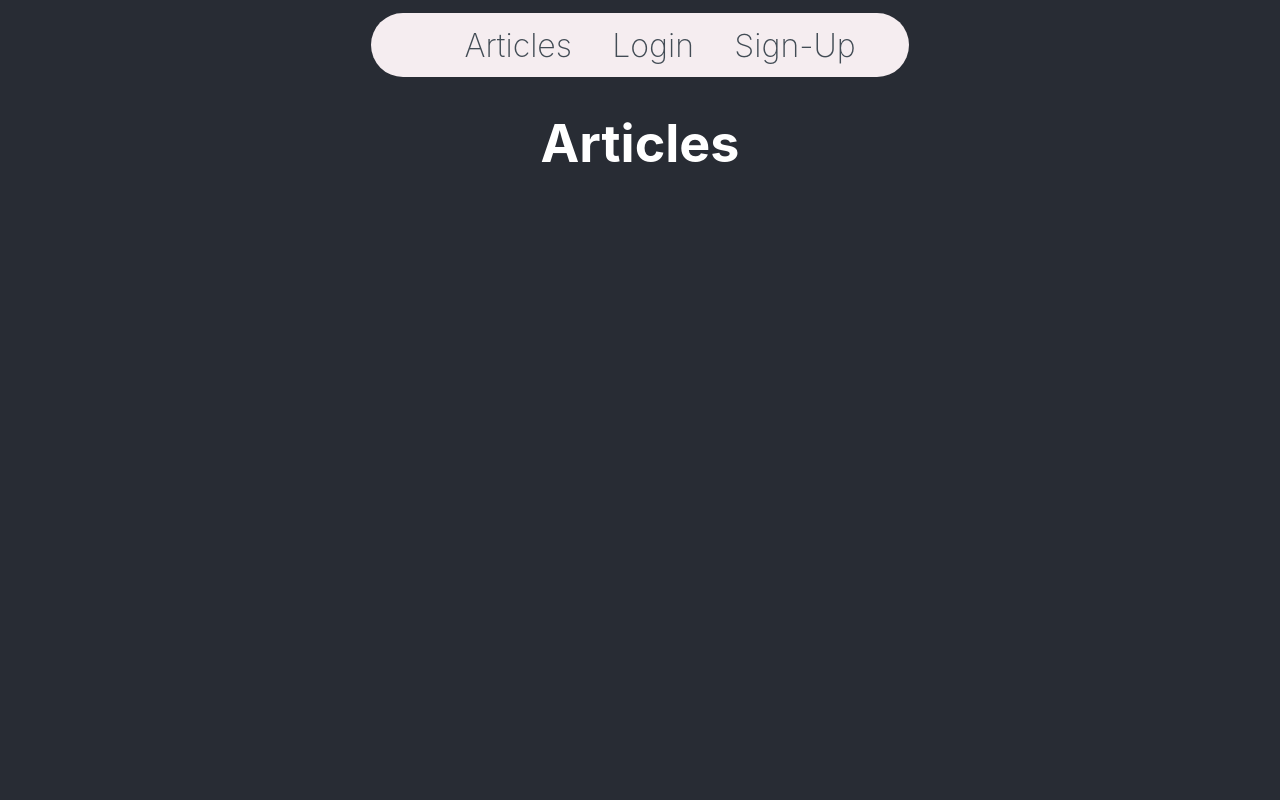
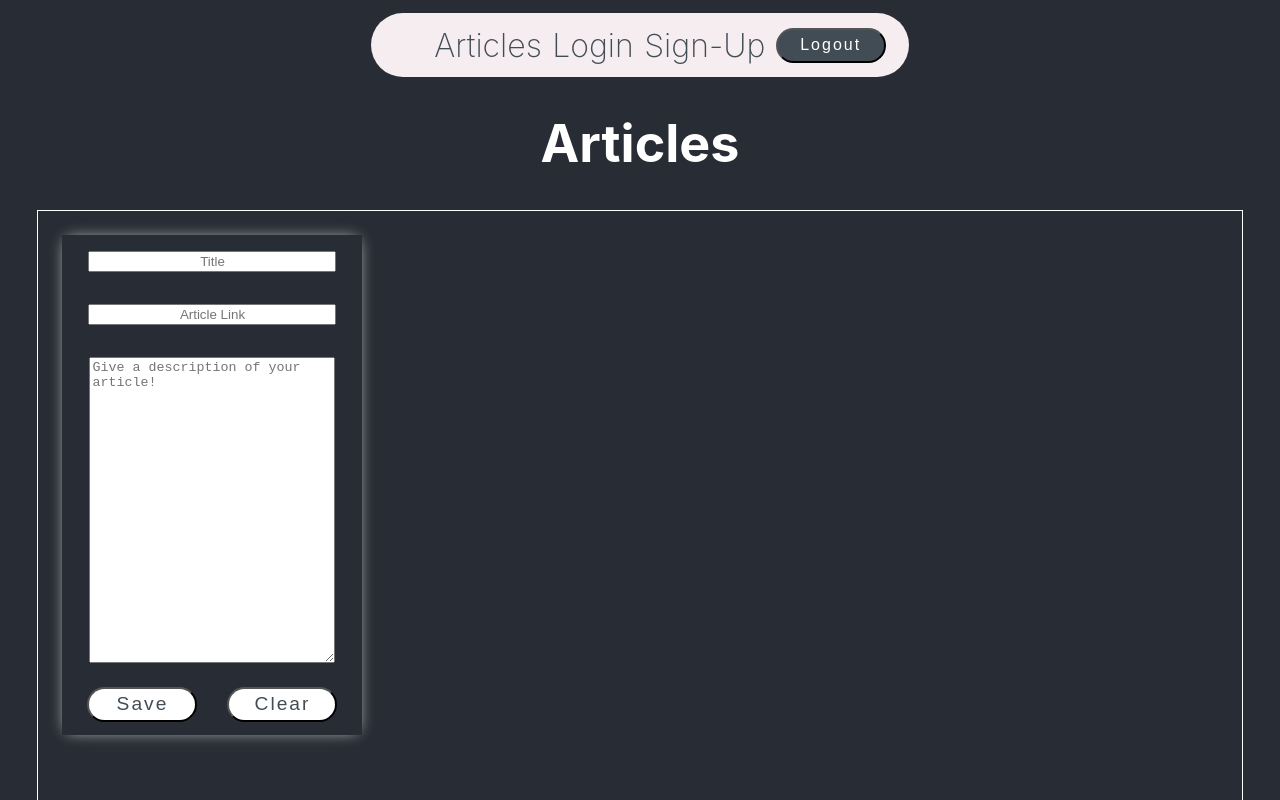
Before and after one commit to pintereachBW/front-end, a React (Create React App) app in the folder project/: page / in a window 1280 px wide. Shown: the top 800 px of the page. Built offline with nearby package versions, Linux system fonts and the light colour scheme.

Commit message:
finishing article page functionality

```diff
--- a/project/src/App.js
+++ b/project/src/App.js
@@ -1,11 +1,16 @@
 import './App.css';
 import { BrowserRouter as Router, Route, NavLink  } from "react-router-dom";
 
+import styled from 'styled-components';
 import Login from './Components/Login';
 import Landing from './Components/Landing';
 import SignUp from './Components/SignUp';
 
 function App() {
+
+  const logout = () => { localStorage.removeItem('token') }
+
+
   return (
     <div className={"App"}>
     <Router>
@@ -26,8 +31,11 @@ function App() {
       Sign-Up
       </NavLink>
       </li>
+      <Button onClick={logout}>
+      Logout
+      </Button>
+      </ul>
 
-      </ul>
     </nav>
     <Route
     exact path="/"
@@ -47,3 +55,15 @@ function App() {
 }
 
 export default App;
+
+const Button = styled.button`
+background-color: #424c55;
+color:white;
+width: 110px;
+height: 35px;
+border-radius:50px;
+font-size: 1rem;
+font-weight: 100;
+letter-spacing:2px;
+cursor: pointer;
+`
--- /dev/null
+++ b/project/src/Card.css
@@ -0,0 +1,14 @@
+.card-container{
+    width: 300px;
+    height:500px;
+    overflow: hidden;
+    box-shadow: 0px 0px 15px -5px;
+    transition:0.5s;
+    animation: ease-in;
+    margin:2%;
+}
+
+.card-container:hover{
+    transform: scale(1.1);
+    box-shadow: 0px 0px 15px 0px;
+}
--- /dev/null
+++ b/project/src/Components/Card.js
@@ -0,0 +1,79 @@
+import React, { Component } from 'react'
+import '../Card.css'
+import styled from 'styled-components'
+
+export default class Card extends Component {
+
+    state = {
+        CardInfo:{
+            title:'',
+            url:'',
+            description:'',
+        }
+    }
+
+    handleChange = e => {
+        this.setState({
+            CardInfo:{
+                ...this.state.CardInfo,
+                [e.target.name]: e.target.value
+            }
+        });
+    }
+
+    render(){
+    return(
+        <div className='card-container'>
+            <form>
+                <Input
+                    placeholder='Title'
+                    type="text"
+                    name="title"
+                    value={this.state.CardInfo.title}
+                    onChange={this.handleChange}/>
+                <Input
+                    placeholder='Article Link'
+                    type="url"
+                    name="url"
+                    value={this.state.CardInfo.url}
+                    onChange={this.handleChange}/>
+                <TextArea
+                    placeholder='Give a description of your article!'
+                    type="text"
+                    name="description"
+                    value={this.state.CardInfo.description}
+                    onChange={this.handleChange}/>
+            </form>
+            <Button>Save</Button>
+            <Button>Clear</Button>
+        </div>
+    )
+}
+}
+
+const Input = styled.input`
+margin: 1rem;
+width: 80%;
+text-align:center;
+`
+const TextArea = styled.textarea`
+margin: 1rem;
+width: 80%;
+height:300px;
+max-width: 80%;
+max-height:300px;
+text-align:left;
+`
+const Button = styled.button`
+background-color: white;
+color:#424c55;
+width: 110px;
+height: 35px;
+border-radius:50px;
+font-size: 1.2rem;
+font-weight: 500;
+letter-spacing:2px;
+cursor: pointer;
+margin-left:5%;
+margin-right:5%;
+`
--- a/project/src/Components/Landing.js
+++ b/project/src/Components/Landing.js
@@ -1,9 +1,25 @@
 import React, { Component } from 'react'
+import Card from './Card'
+import styled from 'styled-components'
 
 export default class Landing extends Component {
     render() {
         return(
+            <div>
             <h1>Articles</h1>
+            <ArticleContainer>
+            <Card />
+            </ArticleContainer>
+            </div>
         )
     }
 }
+
+const ArticleContainer = styled.div`
+display: flex;
+flex-flow:row wrap;
+border:1px white solid;
+margin:auto;
+width:94%;
+height:100vh;
+`
```
Also changed, not shown: 1 other file (tests, documents, lock files or other folders).
